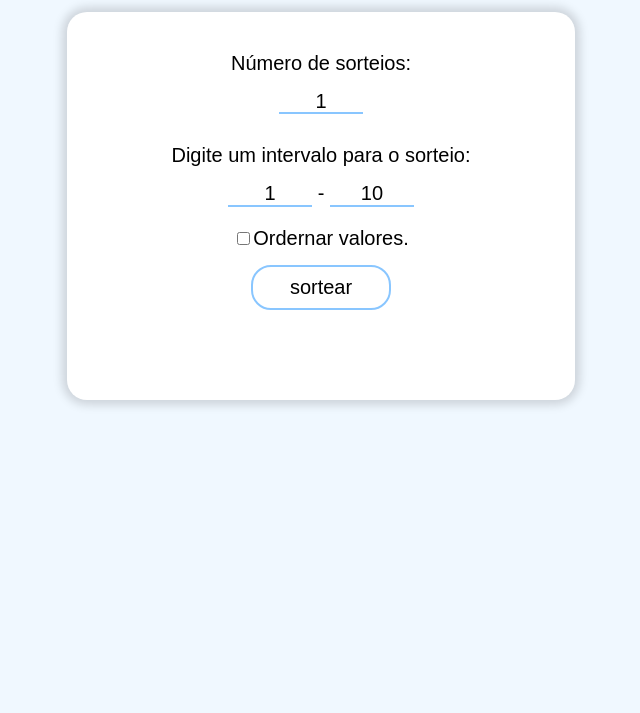
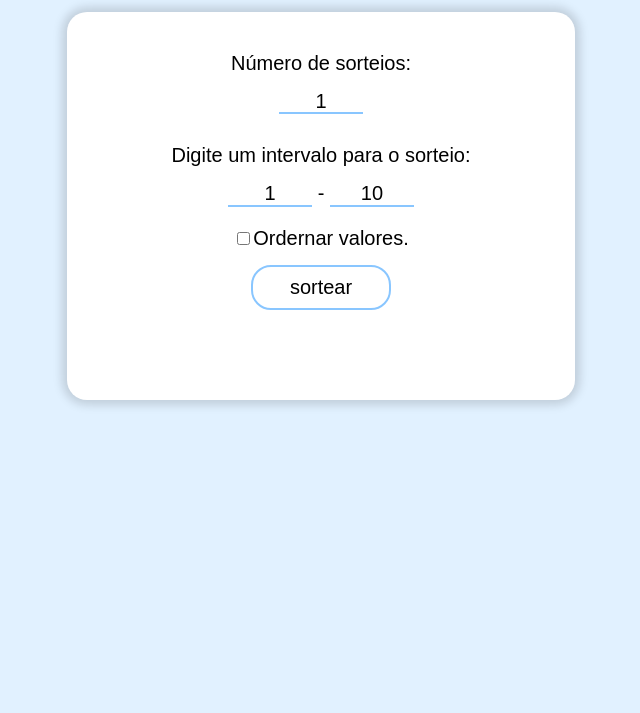
Before and after one commit to DenisLevy76/Sorteador, a plain HTML site: page index.html in a window 1280 px wide. Shown: the part 87-800 px from the top of the page, without its empty margins (319-959 px from the left). Drawn offline with Linux system fonts and the light colour scheme.

```diff
--- a/css/style.css
+++ b/css/style.css
@@ -5,7 +5,7 @@ body{
    font-family: Arial, Helvetica, sans-serif;
    justify-content: center;
    text-align: center;
-   background-color: aliceblue;
+   background-color: rgb(225, 241, 255);
    font-size: 20px;
 }
 
```
Also changed, not shown: imgs/icon.png, 1 other file.
